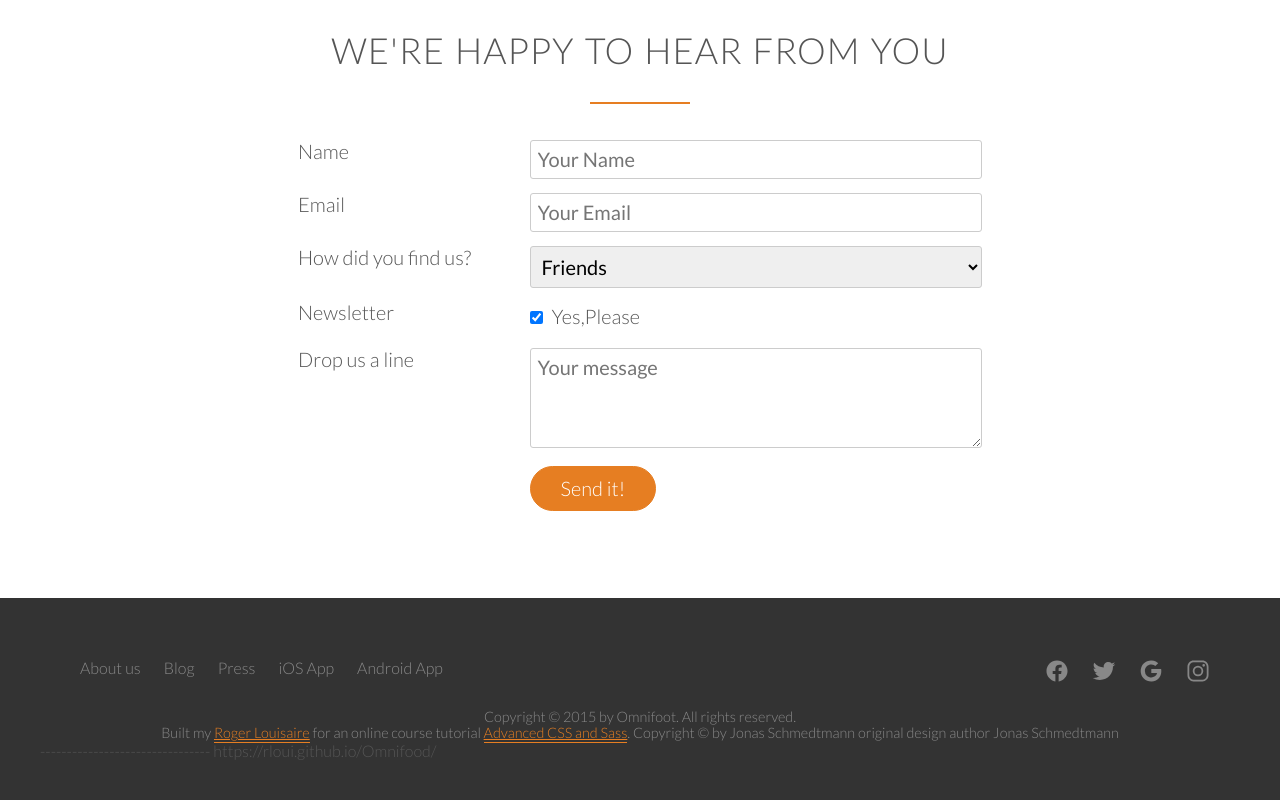
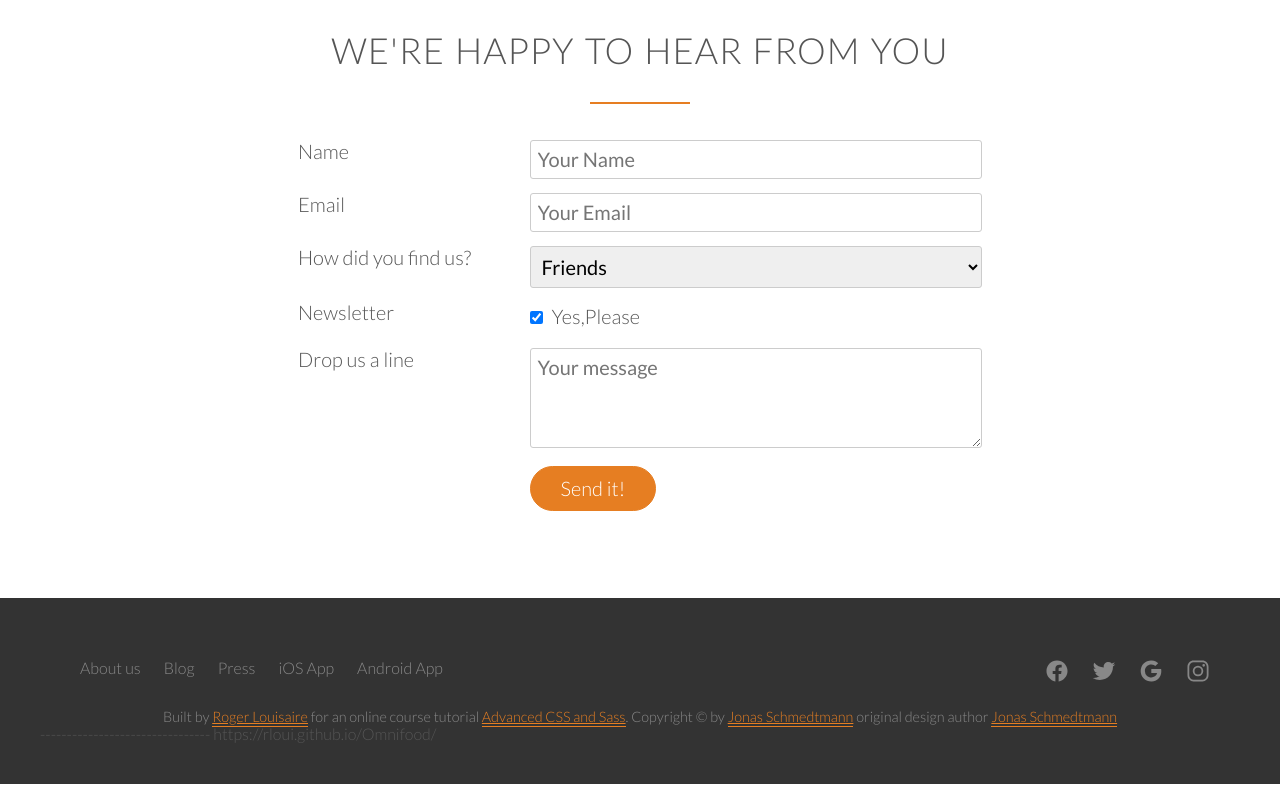
Before and after one commit to Rloui/Omnifood, a plain HTML site: page index.html in a window 1280 px wide. Shown: the part 4598-5398 px from the top of the page. Drawn offline with nearby package versions, Linux system fonts and the light colour scheme.

Commit message:
Update index.html

```diff
--- a/index.html
+++ b/index.html
@@ -419,7 +419,7 @@
                 </div>
                 <div class="row">
                     <p>
-                        Copyright &copy 2015 by Omnifoot. All rights reserved. <br> Built my <a href="#" class="footer__link">Roger Louisaire</a> for an online course tutorial <a href="#" class="footer__link">Advanced CSS and Sass</a>. Copyright &copy; by Jonas Schmedtmann original design author Jonas Schmedtmann
+                        Built by <a href="#" class="footer__link">Roger Louisaire</a> for an online course tutorial <a href="#" class="footer__link">Advanced CSS and Sass</a>. Copyright &copy; by <a href="#" class="footer__link">Jonas Schmedtmann</a> original design author <a href="#" class="footer__link">Jonas Schmedtmann</a>
 
                     </p>
                 </div>
```
